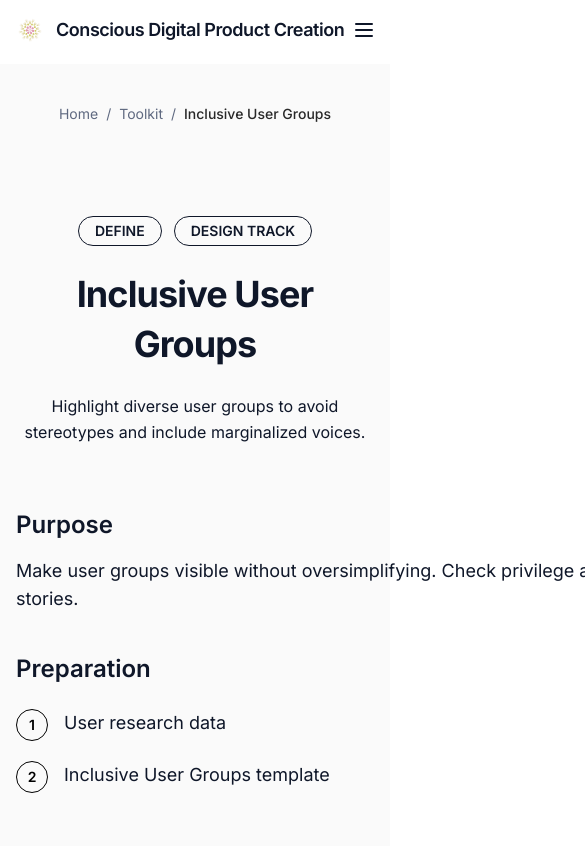
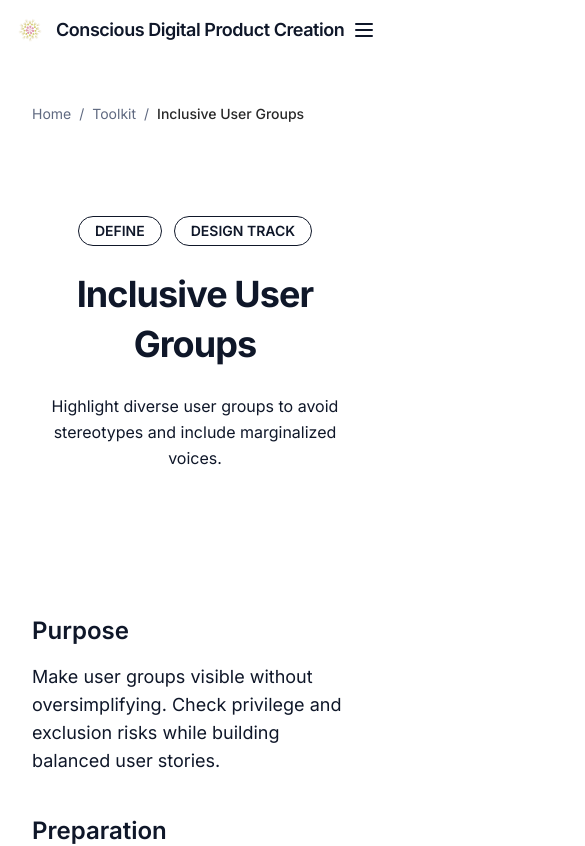
Before and after one commit to Vulture2001/Website, a Next.js app: page /toolkit/inclusive-user-groups in a window 390 px wide. Shown: the top 846 px of the page, 585 px wide, since content can reach past the window. Built offline with nearby package versions, Linux system fonts and the light colour scheme.

Commit message:
Fix line break on mobile in ToolDetail.tsx

```diff
--- a/src/components/toolkit/ToolDetail.tsx
+++ b/src/components/toolkit/ToolDetail.tsx
@@ -54,7 +54,7 @@ export default function ToolDetail({ tool }: { tool: Tool }) {
     }, [templates])
 
     return (
-        <div className="relative flex flex-col min-h-screen bg-surface">
+        <div className="relative z-10 max-w-5xl w-full mx-auto px-4 pb-24 space-y-20 text-base sm:text-lg break-words">
             {/* Breadcrumb */}
             <Breadcrumb
                 items={[
```
